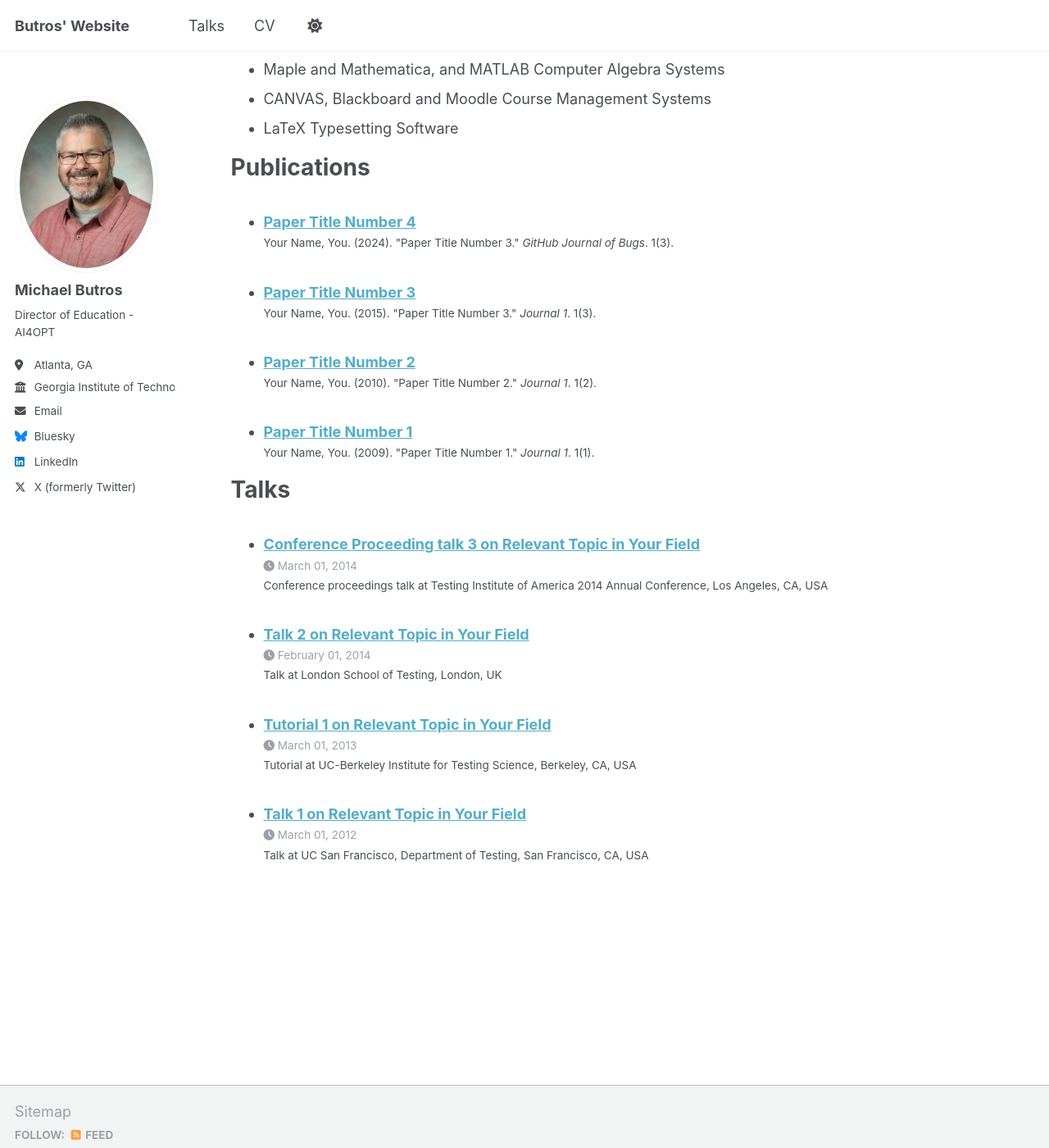
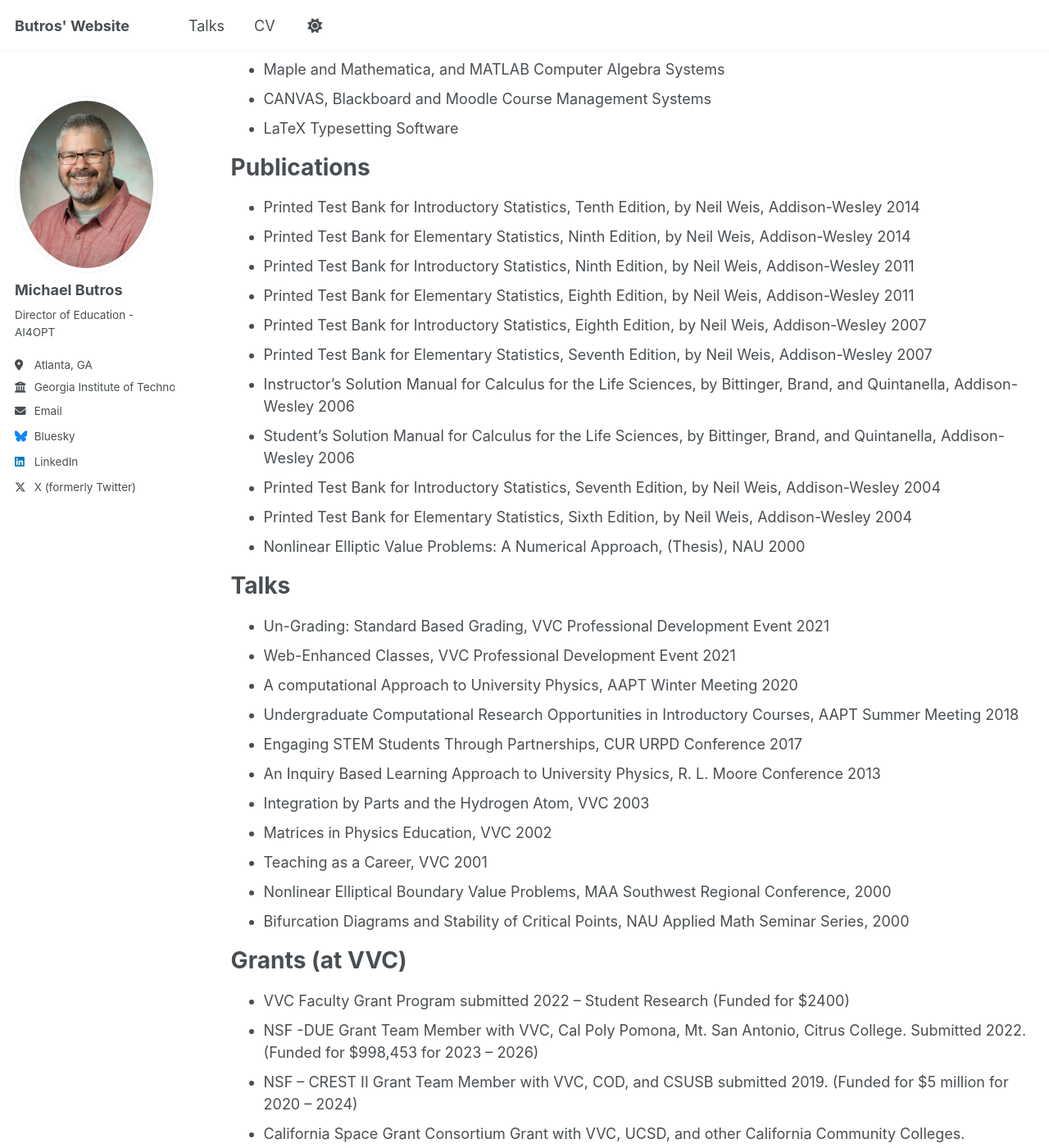
Before and after one commit to MButros/MButros.github.io, a Jekyll site: the page built from _pages/cv.md, in a window 1280 px wide and 1400 px high, scrolled down 1072 px. Shown: the whole window at 82% size. Built offline with Jekyll 4.4.1, drawn with Linux system fonts in a browser that asks for light colours; some of the changed text lies outside the part shown.

Commit message:
Update cv.md

```diff
--- a/_pages/cv.md
+++ b/_pages/cv.md
@@ -50,12 +50,58 @@ Skills
 
 Publications
 ======
-  <ul>{% for post in site.publications reversed %}
-    {% include archive-single-cv.html %}
-  {% endfor %}</ul>
+* Printed Test Bank for Introductory Statistics, Tenth Edition, by Neil Weis, Addison-Wesley 2014
+* Printed Test Bank for Elementary Statistics, Ninth Edition, by Neil Weis, Addison-Wesley 2014
+* Printed Test Bank for Introductory Statistics, Ninth Edition, by Neil Weis, Addison-Wesley 2011
+* Printed Test Bank for Elementary Statistics, Eighth Edition, by Neil Weis, Addison-Wesley 2011
+* Printed Test Bank for Introductory Statistics, Eighth Edition, by Neil Weis, Addison-Wesley 2007
+* Printed Test Bank for Elementary Statistics, Seventh Edition, by Neil Weis, Addison-Wesley 2007
+* Instructor’s Solution Manual for Calculus for the Life Sciences, by Bittinger, Brand, and Quintanella, Addison-Wesley 2006
+* Student’s Solution Manual for Calculus for the Life Sciences, by Bittinger, Brand, and Quintanella, Addison-Wesley 2006
+* Printed Test Bank for Introductory Statistics, Seventh Edition, by Neil Weis, Addison-Wesley 2004
+* Printed Test Bank for Elementary Statistics, Sixth Edition, by Neil Weis, Addison-Wesley 2004
+* Nonlinear Elliptic Value Problems: A Numerical Approach, (Thesis), NAU 2000
 
 Talks
 ======
-  <ul>{% for post in site.talks reversed %}
-    {% include archive-single-talk-cv.html  %}
-  {% endfor %}</ul>
+* Un-Grading: Standard Based Grading, VVC Professional Development Event 2021
+* Web-Enhanced Classes, VVC Professional Development Event 2021
+* A computational Approach to University Physics, AAPT Winter Meeting 2020
+* Undergraduate Computational Research Opportunities in Introductory Courses, AAPT Summer Meeting 2018
+* Engaging STEM Students Through Partnerships, CUR URPD Conference 2017
+* An Inquiry Based Learning Approach to University Physics, R. L. Moore Conference 2013
+* Integration by Parts and the Hydrogen Atom, VVC 2003
+* Matrices in Physics Education, VVC 2002
+* Teaching as a Career, VVC 2001
+* Nonlinear Elliptical Boundary Value Problems, MAA Southwest Regional Conference, 2000
+* Bifurcation Diagrams and Stability of Critical Points, NAU Applied Math Seminar Series, 2000
+
+Grants (at VVC)
+===============
+* VVC Faculty Grant Program submitted 2022 – Student Research (Funded for $2400)
+* NSF -DUE Grant Team Member with VVC, Cal Poly Pomona, Mt. San Antonio, Citrus College. Submitted 2022. (Funded for $998,453 for 2023 – 2026)
+* NSF – CREST II Grant Team Member with VVC, COD, and CSUSB submitted 2019.  (Funded for $5 million for 2020 – 2024)
+* California Space Grant Consortium Grant with VVC, UCSD, and other California Community Colleges.  Submitted 2014 (Funded for 1 million over 2 years)
+* NSF – CREST Grant Team Member with VVC, COD, and CSUSB submitted 2013.  (Funded for $5 million for 2014 – 2019)
+* VVC Faculty Grant Program submitted 2018 – Student Research (Funded for $2400)
+* VVC Faculty Grant Program submitted 2018 – Alternative Fuel Vehicle (Funded for $1500)
+* VVC Faculty Grant Program submitted 2017 – Student Research (Funded for $2400)
+* VVC Faculty Grant Program submitted 2017 – Design, build, launch a Rocket.  (Funded for $2500)
+* Rising Data NASA Grant Consortium Team Member submitted 2016.  (Funded for 2 years 2017 – 2018)
+* California Space Grant Consortium Team Member submitted 2015.  (Funded 2015 – 2017)
+* NSF – CREST Grant Team Member with VVC, COD, and CSUSB submitted 2014.  (Funded for $5 million for 2015 – 2019)
+* VVC Faculty Grant Program submitted 2009. (Funded for $1250)
+* Title V Grant Team Member submitted 2004. (Funded for $2.4 million for 2005 – 2010)
+* VVC Faculty Grant Program submitted 2003. (Funded for $2500)
+
+Awards
+======
+* Best Mentor Award, VVC Students 2019
+* Reverse Teacher’s Pet Award, VVC 2013
+* Students Choice Award, VVC 2010
+* Student Choice Award, VVC 2009
+* Student Choice Award, VVC 2008
+* Who’s Who Among America’s Teachers 2006-2007
+* Graduate Teaching Assistant of the Year, NAU 2000
+* Tutor of the Semester, ASU Athletics Department, 1995
+* Tutor of the Year, VVC 1991
```
